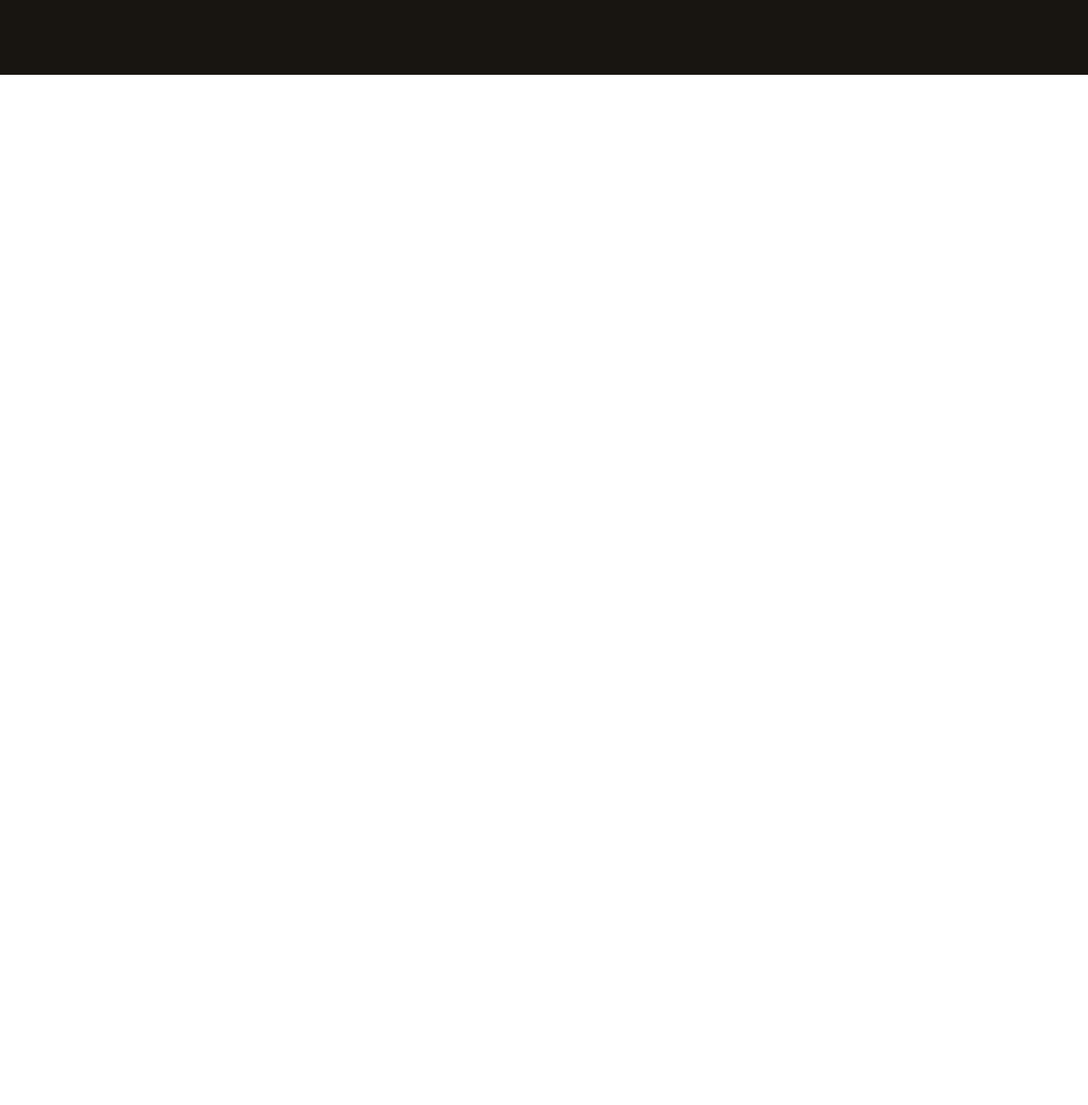
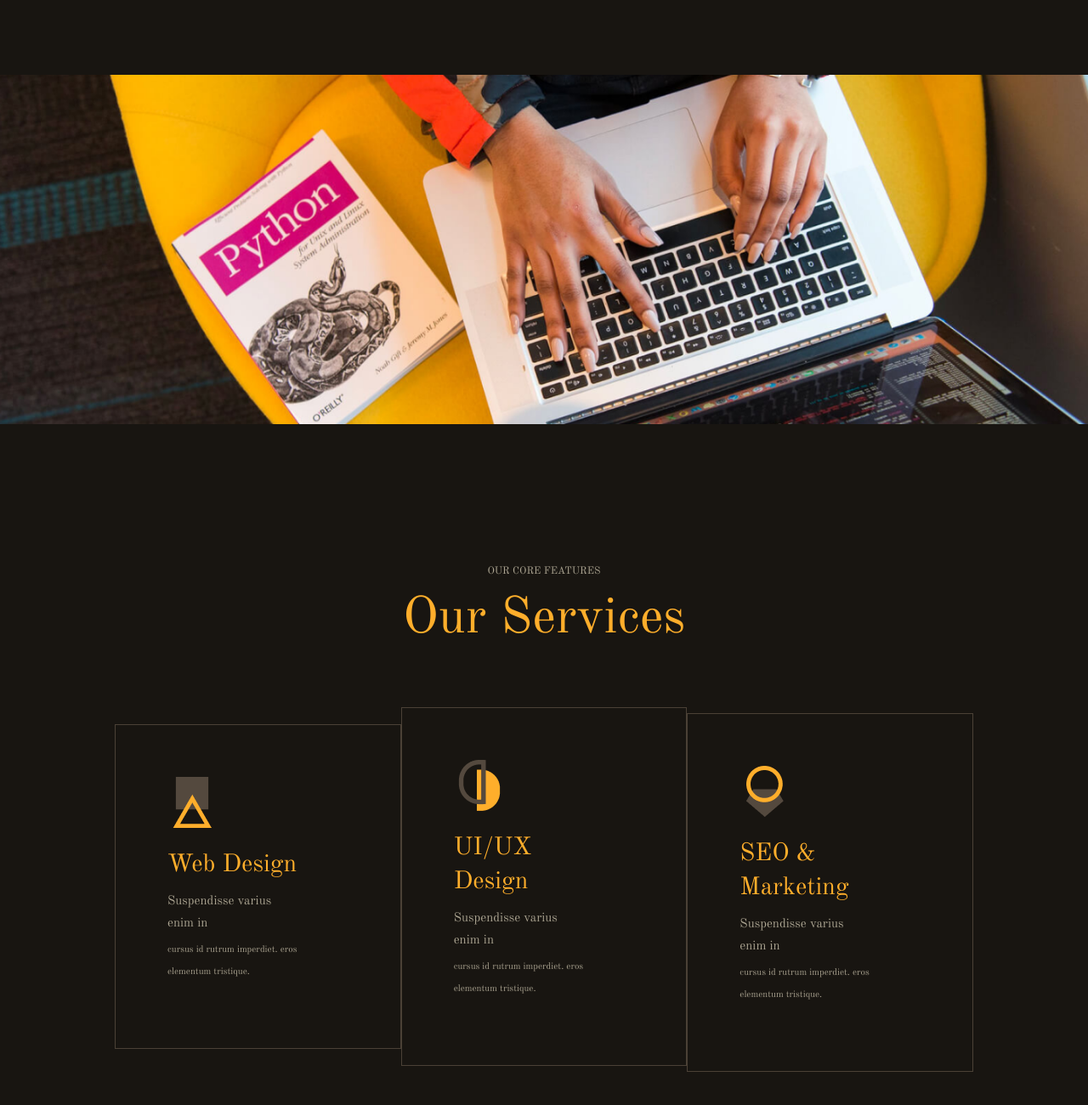
Before and after one commit to baxtik88/Atelier.-, a plain HTML site: page index.html in a window 1280 px wide. Shown: the part 5259-6559 px from the top of the page at 85% size. Before the commit the page ends 5347 px from the top, so only its background shows below. Drawn offline with nearby package versions, Linux system fonts and the light colour scheme.

Commit message:
services

```diff
--- a/css/style.css
+++ b/css/style.css
@@ -6,6 +6,10 @@
     box-sizing: border-box;
     list-style: none;
     text-decoration: none;
+}
+
+body {
+    background: #181511;
 }
 
 .header {
@@ -194,9 +198,88 @@
     margin-bottom: 41px;
 }
 
-.text {
+.pages {
     display: flex;
     align-items: center;
     justify-content: center;
     flex-direction: column;
 }
+
+.image {
+    width: 100%;
+    margin-bottom: 38px;
+    background: #181511;
+
+}
+
+
+.services {
+    background: #181511;
+    padding: 120px;
+}
+
+.card__wrap {
+    display: flex;
+    align-items: center;
+}
+
+.about__p {
+    font-family: 'Old Standard TT', sans-serif;
+    font-size: 12px;
+    font-weight: 400;
+    line-height: 22px;
+    text-align: center;
+    color: #ACA592;
+}
+
+.about__h {
+    font-family: 'Old Standard TT', sans-serif;
+    font-size: 60px;
+    font-weight: 400;
+    line-height: 70px;
+    text-align: center;
+    color: #FFAE2B;
+    margin: 10px 0 63px;
+}
+
+.card__body {
+    /* width: 400px; */
+    border: 1px solid #4B4136;
+    padding: 61px 117px 76px 61px;
+}
+
+.body__h {
+    font-family: 'Old Standard TT', sans-serif;
+    font-size: 29px;
+    font-weight: 400;
+    line-height: 40px;
+    margin: 20px 0 10px;
+}
+
+.body__link {
+    color: #FFAE2B;
+}
+
+.body__link:hover {
+    border-bottom: 2px solid rgb(37, 112, 173);
+}
+
+.body__p {
+    font-family: 'Old Standard TT', sans-serif;
+    font-size: 15px;
+    font-weight: 400;
+    line-height: 26px;
+    color: #ACA592;
+    margin-bottom: 5px;
+}
+
+.body__cards-p {
+    font-family: 'Old Standard TT', sans-serif;
+    font-size: 11px;
+    font-weight: 400;
+    line-height: 26px;
+    color: #ACA592;
+}
+.seo {
+    margin-top: 13px;
+}
--- a/index.html
+++ b/index.html
@@ -8,6 +8,7 @@
     <title>Atelier.+</title>
     <link rel="stylesheet" href="./css/style.css">
     <link rel="stylesheet" href="./css/media.css">
+    <link rel="stylesheet" href="https://pro.fontawesome.com/releases/v5.15.2/css/all.css" />
 </head>
 
 <body>
@@ -42,7 +43,7 @@
 
     <section class="templatepages">
         <div class="container">
-            <div class="text">
+            <div class="pages">
                 <h3 class="our__h">Our Core Layouts</h3>
                 <h2 class="temp__h">Template Pages</h2>
             </div>
@@ -135,6 +136,39 @@
         </div>
     </section>
 
+    <img class="image" src="./img/IMAGE.png" alt="">
+
+    <section class="services">
+        <div class="container">
+            <div class="about">
+                <p class="about__p">OUR CORE FEATURES</p>
+                <h2 class="about__h">Our Services</h2>
+            </div>
+            <div class="card__wrap">
+            <div class="card__body">
+             <img src="./img/img1.png" alt="">
+              <h3 class="body__h"> <a href="#" class="body__link">Web Design</a>
+            </h3>
+              <p class="body__p">Suspendisse varius enim in</p>
+              <p class="body__cards-p">cursus id rutrum imperdiet. eros elementum tristique.</p>
+            </div>
+            <div class="card__body">
+              <img src="./img/img2.png" alt="">
+              <h3 class="body__h"> <a href="#" class="body__link">UI/UX Design</a></h3>
+
+              <p class="body__p">Suspendisse varius enim in</p>
+              <p class="body__cards-p">cursus id rutrum imperdiet. eros elementum tristique.</p>
+            </div>
+            <div class="card__body seo">
+              <img src="./img/img3.png" alt="">
+              <h3 class="body__h"><a href="#" class="body__link">SEO & Marketing</a>
+             </h3>
+              <p class="body__p">Suspendisse varius enim in</p>
+              <p class="body__cards-p">cursus id rutrum imperdiet. eros elementum tristique.</p>
+            </div>
+        </div>
+        </div>
+    </section>
 </body>
 
 </html>
```
Also changed, not shown: img/IMAGE.png (added), img/img1.png (added), img/img2.png (added), img/img3.png (added).
